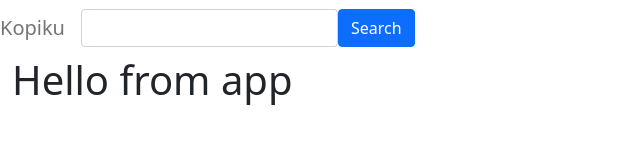
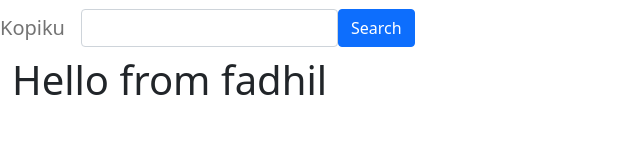
Before and after one commit to MuhammadFadhil10/coffee-shop-clients, a React (Create React App) app: page / in a window 1280 px wide. Shown: the top 160 px of the page, without its empty margins (0-640 px from the left). Built offline with nearby package versions, Linux system fonts and the light colour scheme.

Commit message:
change h1

```diff
--- a/src/App.js
+++ b/src/App.js
@@ -4,7 +4,7 @@ import 'bootstrap/dist/css/bootstrap.min.css';
 function App() {
 	return (
 		<Container fluid>
-			<h1>Hello from app</h1>
+			<h1>Hello from fadhil</h1>
 		</Container>
 	);
 }
```
